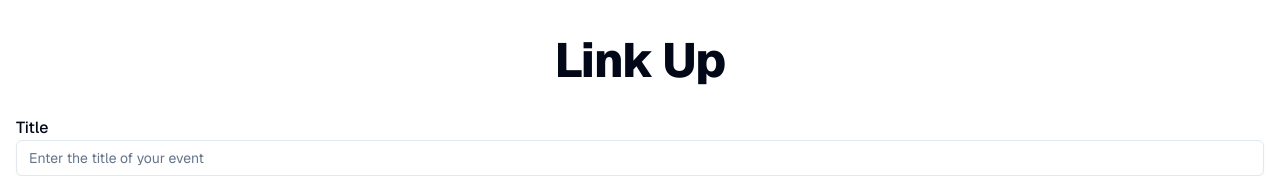
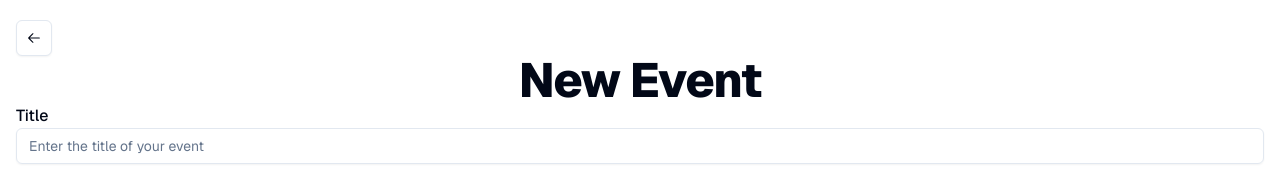
Before and after one commit to mehallhm/hackbeanpot24-skipidyclipclop, a Next.js app: page /new in a window 1280 px wide. Shown: the top 176 px of the page. Built offline with nearby package versions, Linux system fonts and the light colour scheme; no server answers; sample sign-in values are in the browser's storage.

Commit message:
feat: page authentication

```diff
--- a/src/app/new/Form.tsx
+++ b/src/app/new/Form.tsx
@@ -120,9 +120,6 @@ export function NewEventForm() {
 
   return (
     <div className="space-y-8">
-      <h1 className="scroll-m-20 text-4xl font-extrabold tracking-tight lg:text-5xl text-center pt-5">
-        Link Up
-      </h1>
       {mutation.isPending && <p>Loading...</p>}
       <div>
         <Label htmlFor="title" className="text-base">
@@ -161,7 +158,7 @@ export function NewEventForm() {
               variant={"outline"}
               className={cn(
                 "w-full justify-start text-left font-normal sm:text-sm text-base",
-                !startDate && "text-muted-foreground"
+                !startDate && "text-muted-foreground",
               )}
             >
               <CalendarIcon className="mr-2 h-4 w-4" />
@@ -189,7 +186,7 @@ export function NewEventForm() {
               variant={"outline"}
               className={cn(
                 "w-full justify-start text-left font-normal text-base sm:text-sm",
-                !endDate && "text-muted-foreground"
+                !endDate && "text-muted-foreground",
               )}
             >
               <CalendarIcon className="mr-2 h-4 w-4" />
--- a/src/app/new/page.tsx
+++ b/src/app/new/page.tsx
@@ -1,8 +1,30 @@
 import Form from "./Form";
+import React from "react";
+import { redirect } from "next/navigation";
+import { Button } from "@/components/ui/button";
+import { ArrowLeftIcon } from "@radix-ui/react-icons";
+import { getServerSession } from "next-auth";
+import { authOptions } from "@/lib/nextauth";
 
-export default function Page() {
+export default async function Page() {
+  const session = await getServerSession(authOptions);
+  if (!session) redirect("/");
+
+  async function navigate() {
+    "use server";
+    redirect("/");
+  }
+
   return (
-    <div className="w-full p-4">
+    <div className="p-4 w-full pt-5">
+      <form action={navigate}>
+        <Button variant="outline" size="icon" className="mr-auto">
+          <ArrowLeftIcon className="h-4 w-4" />
+        </Button>
+      </form>
+      <h1 className="scroll-m-20 text-4xl font-extrabold tracking-tight lg:text-5xl text-center">
+        New Event
+      </h1>
       <Form />
     </div>
   );
--- a/src/app/results/page.tsx
+++ b/src/app/results/page.tsx
@@ -4,13 +4,17 @@ import { redirect } from "next/navigation";
 import ResultsWrapper from "@/app/results/ResultsWrapper";
 import { Suspense } from "react";
 import { Skeleton } from "@/components/ui/skeleton";
+import { getServerSession } from "next-auth";
+import { authOptions } from "@/lib/nextauth";
 
-export default function Page({
+export default async function Page({
   searchParams,
 }: {
   searchParams: { [key: string]: string | string[] | undefined };
 }) {
-  console.log(searchParams);
+  const session = await getServerSession(authOptions);
+  if (!session) redirect("/");
+
   async function navigate() {
     "use server";
     redirect("/");
```
